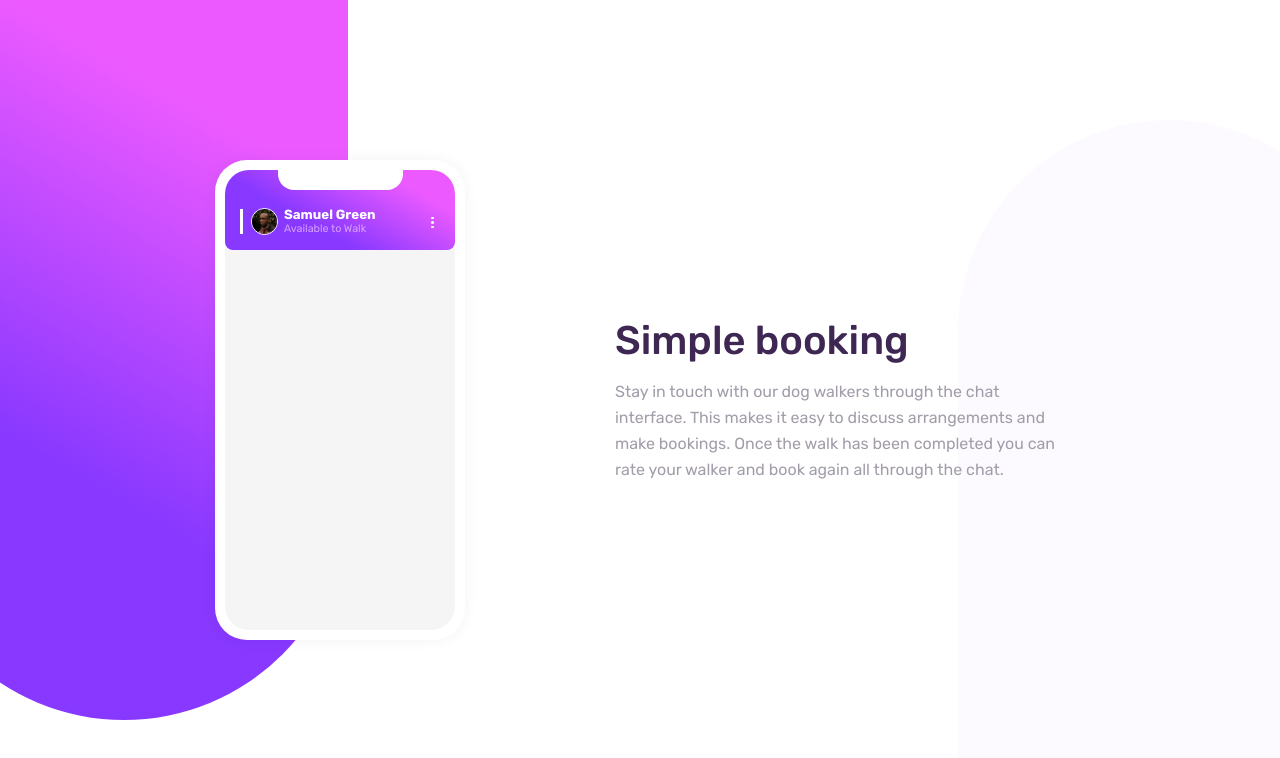
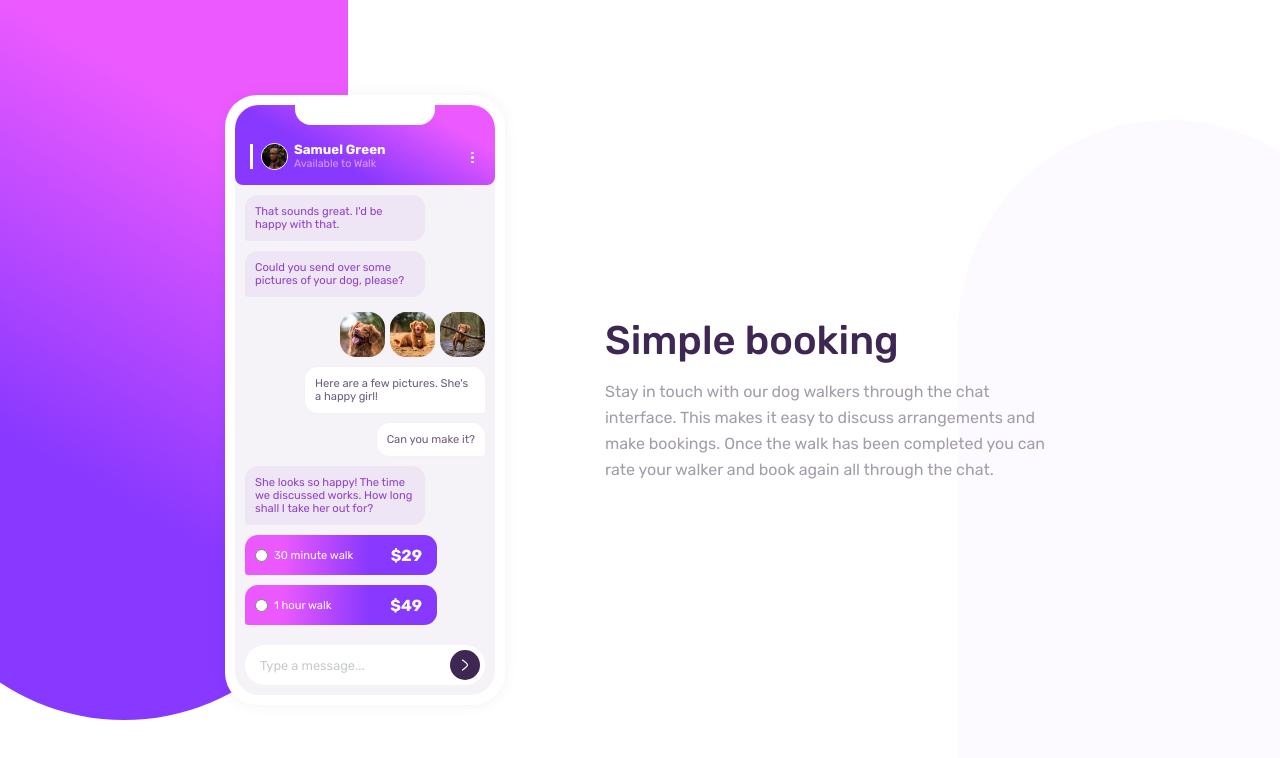
Before and after one commit to FESOO1/Chat-app-CSS-illustration, a plain HTML site: page index.html in a window 1280 px wide. Drawn offline with Linux system fonts and the light colour scheme.

Commit message:
Made it.

```diff
--- a/index.html
+++ b/index.html
@@ -28,7 +28,49 @@
           <div></div>
         </div>
       </div>
-      <div class="phone-bottom"></div>
+      <div class="phone-bottom">
+        <p class="freelancer">That sounds great. I'd be
+          happy with that.
+        </p>
+        <p class="freelancer">Could you send over some
+          pictures of your dog, please?
+        </p>
+        <div class="dog-pictures">
+          <img src="./images/dog-image-1.jpg" alt="dog picture one">
+          <img src="./images/dog-image-2.jpg" alt="dog picture two">
+          <img src="./images/dog-image-3.jpg" alt="dog picture three">
+        </div>
+        <div class="client-container">
+          <p class="client">Here are a few pictures. She's a happy girl!</p>
+          <p class="client">Can you make it?</p>
+        </div>
+        <p class="freelancer">She looks so happy! The time we discussed works. How long shall I take her out for?
+        </p>
+        <form class="walk-price-container">
+          <div class="walk-price">
+            <div class="price-input">
+              <input type="radio" name="walk-price"> 30 minute walk
+            </div>
+            <h4>$29</h4>
+          </div>
+          <div class="walk-price">
+            <div class="price-input">
+              <input type="radio" name="walk-price"> 1 hour walk
+            </div>
+            <h4>$49</h4>
+          </div>
+        </form>
+        <div class="send-message-container">
+          <div class="send-message">
+            <input type="text" placeholder="Type a message...">
+            <button>
+              <svg xmlns="http://www.w3.org/2000/svg" viewBox="0 0 24 24" width="24" height="24" color="#000000" fill="none">
+                <path d="M9.00005 6C9.00005 6 15 10.4189 15 12C15 13.5812 9 18 9 18" stroke="currentColor" stroke-width="1.5" stroke-linecap="round" stroke-linejoin="round" />
+              </svg>
+            </button>
+          </div>
+        </div>
+      </div>
     </div>
     <div class="header">
       <h1>Simple booking</h1>
--- a/styles.css
+++ b/styles.css
@@ -23,8 +23,7 @@ body {
     display: flex;
     align-items: center;
     justify-content: center;
-    column-gap: 150px;
-    padding-block: 160px;
+    column-gap: 100px;
 }
 
 .wrapper::before {
@@ -55,8 +54,7 @@ body {
 /* PHONE */
 
 .phone {
-    width: 250px;
-    height: 480px;
+    width: 280px;
     border-radius: 2rem;
     background-color: white;
     box-shadow: 0 0 15px rgba(0, 0, 0, 0.05);
@@ -156,9 +154,13 @@ body {
 /* PHONE BOTTOM */
 
 .phone-bottom {
-    background-color: hsla(268, 7%, 64%, 0.1);
+    background-color: hsl(270, 20%, 96%);
     border-radius: 0 0 1.5rem 1.5rem;
     position: relative;
+    display: flex;
+    flex-direction: column;
+    padding: 10px;
+    row-gap: 10px;
 }
 
 .phone-bottom::before {
@@ -168,6 +170,127 @@ body {
     background-color: hsla(268, 7%, 64%, 0.1);
     position: absolute;
     top: -10px;
+    left: 0;
+}
+
+.freelancer {
+    width: 75%;
+    font-size: 0.7rem;
+    background-color: hsla(276, 55%, 52%, 0.07);
+    color: hsl(276, 55%, 52%);
+    padding: 10px;
+    border-radius: 0.8rem 0.8rem 0.8rem 0.2rem;
+}
+
+.client {
+    width: max-content;
+    max-width: 75%;
+    font-size: 0.7rem;
+    background-color: white;
+    color: hsl(271, 15%, 43%);
+    padding: 10px;
+    border-radius: 0.8rem 0.8rem 0.2rem 0.8rem;
+    box-shadow: 0 0 5px rgba(0, 0, 0, 0.02);
+}
+
+.client-container {
+    display: flex;
+    flex-direction: column;
+    row-gap: 10px;
+    align-items: flex-end;
+}
+
+.dog-pictures {
+    margin-top: 5px;
+    display: flex;
+    align-items: center;
+    justify-content: flex-end;
+    column-gap: 5px;
+}
+
+.dog-pictures > img {
+    width: 45px;
+    height: 45px;
+    object-fit: cover;
+    border-radius: 1rem;
+}
+
+.walk-price-container {
+    display: flex;
+    flex-direction: column;
+    row-gap: 10px;
+}
+
+.walk-price {
+    width: 80%;
+    height: 40px;
+    background: linear-gradient(90deg,hsla(293, 100%, 63%, 0.874) 20%, hsl(264, 100%, 61%) 65%);
+    display: flex;
+    align-items: center;
+    justify-content: space-between;
+    padding-inline: 10px 15px;
+    border-radius: 0.8rem 0.8rem 0.8rem 0.2rem;
+}
+
+.walk-price > h4 {
+    color: white;
+    font-weight: 700;
+}
+
+.price-input {
+    display: flex;
+    align-items: center;
+    column-gap: 6px;
+    color: white;
+    font-size: 0.7rem;
+    font-weight: 400;
+}
+
+.send-message-container {
+    margin-top: 10px;
+    display: flex;
+    justify-content: center;
+}
+
+.send-message {
+    width: 100%;
+    height: 40px;
+    background-color: white;
+    border-radius: 2rem;
+    display: grid;
+    grid-template-columns: 1fr auto;
+    align-items: center;
+    padding-right: 5px;
+}
+
+.send-message > input {
+    border: 0;
+    padding-left: 15px;
+    font-size: 0.8rem;
+    outline: none;
+    background-color: transparent;
+    color: hsl(271, 15%, 43%);
+}
+
+.send-message > input::placeholder {
+    color: hsl(206, 6%, 79%);
+}
+
+.send-message > button {
+    width: 30px;
+    height: 30px;
+    border: 0;
+    border-radius: 2rem;
+    background-color: hsl(271, 36%, 24%);
+    display: grid;
+    place-content: center;
+    cursor: pointer;
+}
+
+.send-message > button > svg {
+    color: white;
+    width: 20px;
+    height: 20px;
 }
 
 /* HEADER */
```
